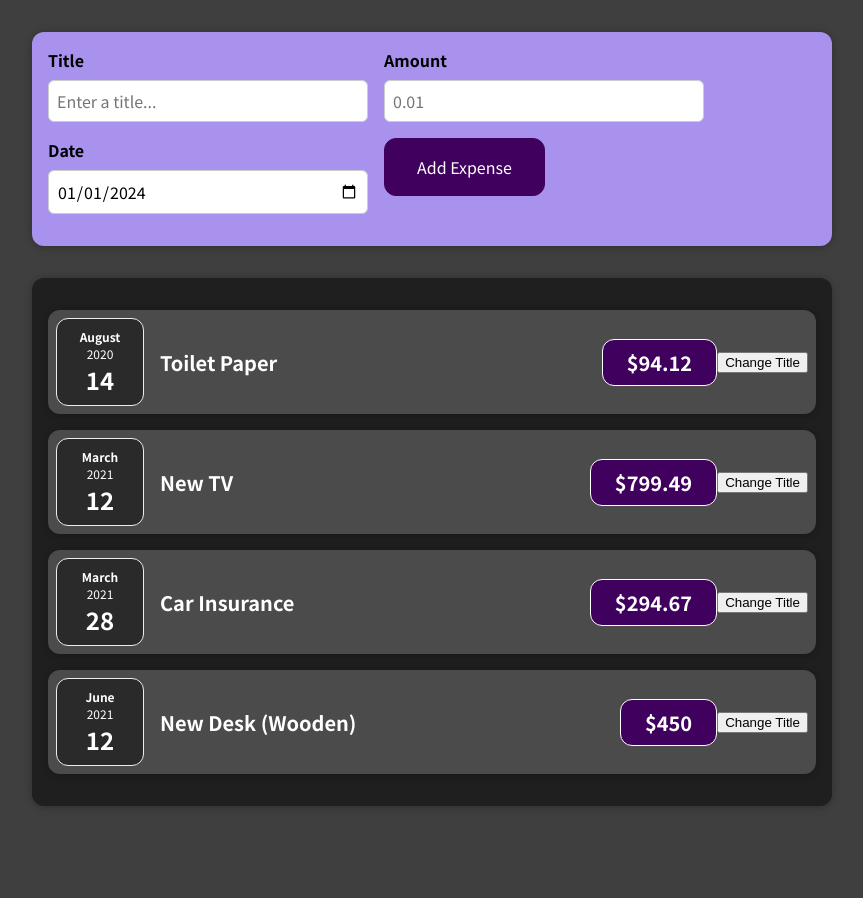
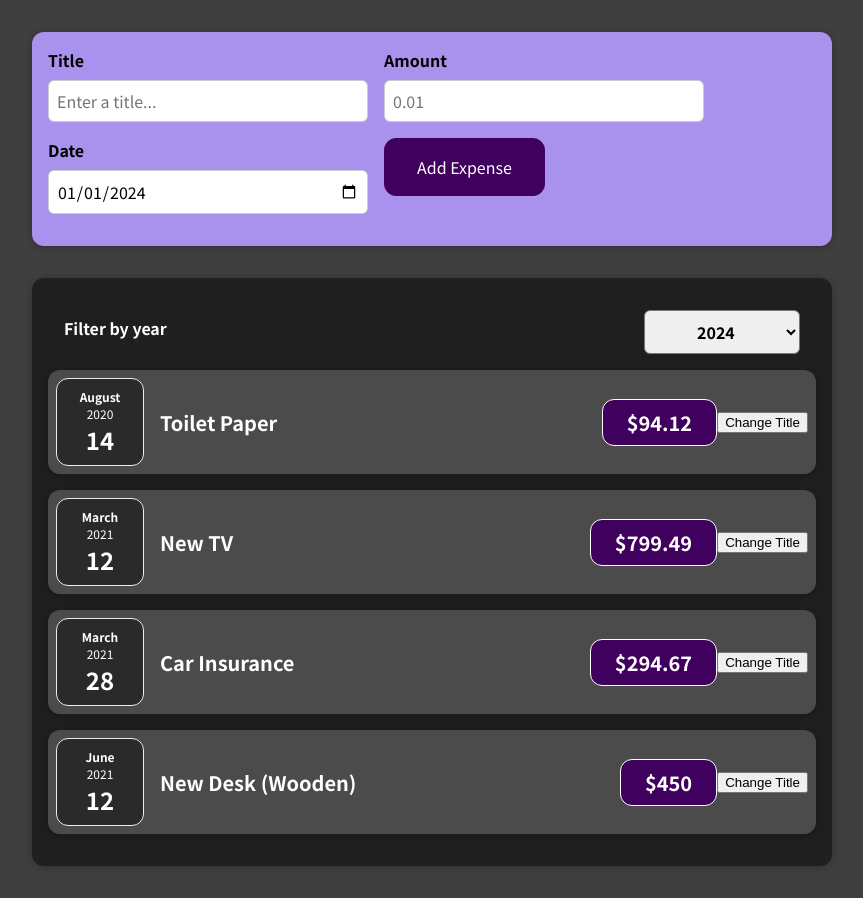
Before and after one commit to LevDoesCode/practice-react, a React (Create React App) app in the folder 01-learning/01-path1/06-states-events/: page / in a window 1280 px wide. Shown: the whole page, without its empty margins (208-1071 px from the left). Before the commit the page ends 838 px from the top, so only its background shows below. Built offline with nearby package versions, Linux system fonts and the light colour scheme.

Commit message:
Added year filter, two-way binding using state and props

```diff
--- a/01-learning/01-path1/06-states-events/src/components/Expenses/Expenses.js
+++ b/01-learning/01-path1/06-states-events/src/components/Expenses/Expenses.js
@@ -1,34 +1,25 @@
-import React from 'react';
+import React, { useState } from "react";
 
-import ExpenseItem from './ExpenseItem';
-import Card from '../UI/Card';
-import './Expenses.css';
+import ExpenseItem from "./ExpenseItem";
+import ExpensesFilter from "../NewExpense/ExpensesFilter";
+import Card from "../UI/Card";
+import "./Expenses.css";
 
 const Expenses = (props) => {
-  return (
-    <Card className="expenses">
-      <ExpenseItem
-        title={props.items[0].title}
-        amount={props.items[0].amount}
-        date={props.items[0].date}
-      />
-      <ExpenseItem
-        title={props.items[1].title}
-        amount={props.items[1].amount}
-        date={props.items[1].date}
-      />
-      <ExpenseItem
-        title={props.items[2].title}
-        amount={props.items[2].amount}
-        date={props.items[2].date}
-      />
-      <ExpenseItem
-        title={props.items[3].title}
-        amount={props.items[3].amount}
-        date={props.items[3].date}
-      />
-    </Card>
-  );
-}
+    const [filteredYear, setFilteredYear] = useState("2024");
+
+    const filterYearHandler = (year) => {
+        setFilteredYear(year);
+    };
+    return (
+        <Card className="expenses">
+            <ExpensesFilter selectedYear={filteredYear} onChangeFilterYear={filterYearHandler} />
+            <ExpenseItem title={props.items[0].title} amount={props.items[0].amount} date={props.items[0].date} />
+            <ExpenseItem title={props.items[1].title} amount={props.items[1].amount} date={props.items[1].date} />
+            <ExpenseItem title={props.items[2].title} amount={props.items[2].amount} date={props.items[2].date} />
+            <ExpenseItem title={props.items[3].title} amount={props.items[3].amount} date={props.items[3].date} />
+        </Card>
+    );
+};
 
 export default Expenses;
--- /dev/null
+++ b/01-learning/01-path1/06-states-events/src/components/NewExpense/ExpensesFilter.css
@@ -0,0 +1,24 @@
+.expenses-filter {
+    color: white;
+    padding: 0 1rem;
+}
+
+.expenses-filter__control {
+    display: flex;
+    width: 100%;
+    align-items: center;
+    justify-content: space-between;
+    margin: 1rem 0;
+}
+
+.expenses-filter label {
+    font-weight: bold;
+    margin-bottom: 0.5rem;
+}
+
+.expenses-filter select {
+    font: inherit;
+    padding: 0.5rem 3rem;
+    font-weight: bold;
+    border-radius: 6px;
+}
--- /dev/null
+++ b/01-learning/01-path1/06-states-events/src/components/NewExpense/ExpensesFilter.js
@@ -0,0 +1,25 @@
+import React from "react";
+
+import "./ExpensesFilter.css";
+
+const ExpensesFilter = (props) => {
+    const yearFilterHandler = (event) => {
+        props.onChangeFilterYear(event.target.value);
+    };
+
+    return (
+        <div className="expenses-filter">
+            <div className="expenses-filter__control">
+                <label>Filter by year</label>
+                <select onChange={yearFilterHandler} defaultValue={props.selectedYear}>
+                    <option value="2026">2026</option>
+                    <option value="2025">2025</option>
+                    <option value="2024">2024</option>
+                    <option value="2023">2023</option>
+                </select>
+            </div>
+        </div>
+    );
+};
+
+export default ExpensesFilter;
```
